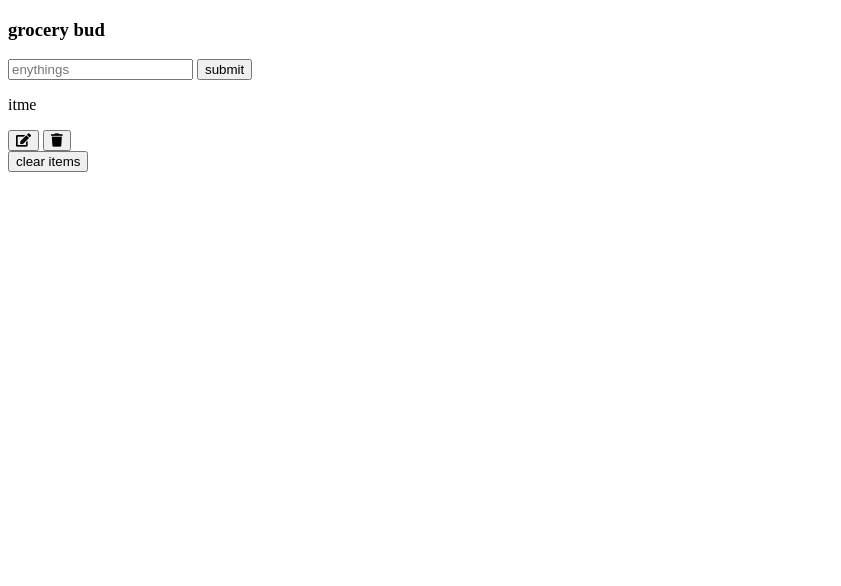
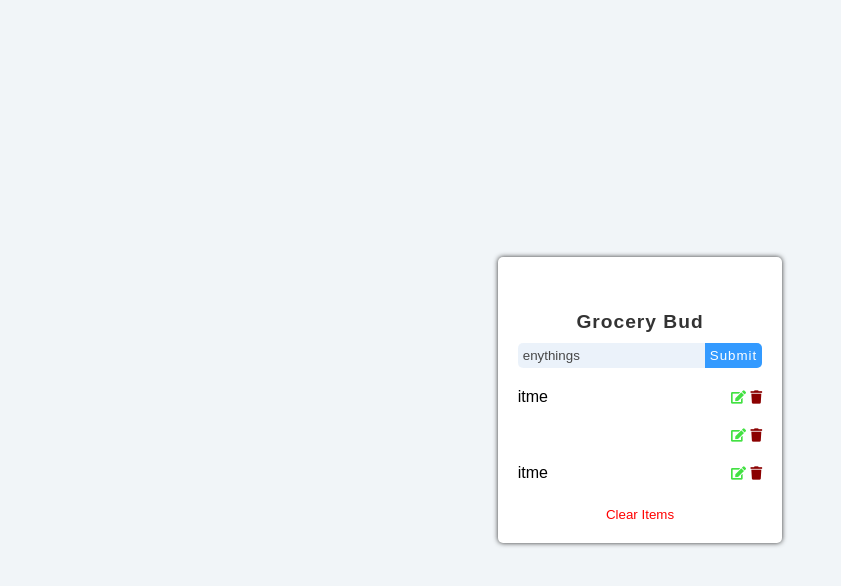
Before and after one commit to farruxavganov/todo-list, a plain HTML site: page index.html in a window 1280 px wide. Shown: the whole page, without its empty margins (0-841 px from the left). Drawn offline with Linux system fonts and the light colour scheme.

Commit message:
finished html css

```diff
--- a/index.html
+++ b/index.html
@@ -16,7 +16,7 @@
     <section class="section-center">
       <!-- form -->
       <form class="grocery-form">
-        <p class="alert"></p>
+        <p class="alert">.</p>
         <h3>grocery bud</h3>
         <div class="form-control">
           <input type="text" id="grocery" placeholder="enythings" />
@@ -37,6 +37,28 @@
                     </button>
                   </div>
               </article>
+              <article class="item">
+                  <p class="item__title"></p>
+                  <div class="item__btns">
+                    <button type="button" class="item__btn item__btn--edit">
+                        <i class="fas fa-edit"></i>
+                    </button>
+                    <button type="button" class="item__btn item__btn--trash">
+                        <i class="fas fa-trash"></i>
+                    </button>
+                  </div>
+              </article>
+              <article class="item">
+                  <p class="item__title">itme</p>
+                  <div class="item__btns">
+                    <button type="button" class="item__btn item__btn--edit">
+                        <i class="fas fa-edit"></i>
+                    </button>
+                    <button type="button" class="item__btn item__btn--trash">
+                        <i class="fas fa-trash"></i>
+                    </button>
+                  </div>
+              </article>
           </div>
         <button class="clear-btn">clear items</button>
       </div>
--- a/styles.css
+++ b/styles.css
@@ -0,0 +1,133 @@
+html {
+    box-sizing: border-box;
+}
+
+*,
+*::before,
+*::after {
+    margin: 0;
+    padding: 0;
+    box-sizing: inherit;
+}
+
+body {
+    font-family: sans-serif;
+    display: flex;
+    justify-content: center;
+    align-items: center;
+    width: 100%;
+    min-height: 100vh;
+    background-color: #f1f5f8;
+}
+
+.section-center{
+    padding: 20px;
+    background-color: #fff;
+    border-radius: 5px;
+    box-shadow: 0 0 5px 0px #333;
+}
+.grocery-form {
+    width: 100%;
+}
+.alert {
+    width: 100%;
+    margin: 10px 0;
+    margin-top: 0;
+    text-align: center;
+    padding: 3px;
+    border-radius: 5px;
+    letter-spacing: 1px;
+    visibility: hidden;
+    opacity: 0;
+}
+.alert.alert-valid {
+    visibility: visible;
+    opacity: 1;
+    background: #b7e2b7;
+}
+.alert.alert-invalid {
+    visibility: visible;
+    opacity: 1;
+    background: #eb3a3a59;
+}
+.grocery-form h3 {
+    width: 100%;
+    margin-bottom: 10px;
+    text-transform: capitalize;
+    text-align: center;
+    letter-spacing: 1px;
+    font-size: 1.2rem;
+    color: #333;
+}
+.form-control {
+    width: 100%;
+    display: flex;
+    background-color: #6da4d926;
+    opacity: .9;
+    border-radius: 5px;
+}
+#grocery {
+    padding: 5px;
+    background-color: transparent;
+    border: 0;
+    outline: 0;
+}
+
+#grocery:focus {
+    border: 2px solid deepskyblue;
+    border-radius: 5px;
+}
+#grocery::placeholder {
+    color: #333;
+}
+
+.submit-btn {
+    padding: 5px;
+    border: 0;
+    outline: 0;
+    border-top-right-radius: 5px;
+    border-bottom-right-radius: 5px;
+    background-color: dodgerblue;
+    color: #fff;
+    text-transform: capitalize;
+    letter-spacing: 1px;
+    cursor: pointer;
+}
+.grocery-container {
+    width: 100%;
+    margin-top: 10px;
+}
+.grocery-list {
+    width: 100%;
+    height: auto;
+}
+.item {
+    display: flex;
+    justify-content: space-between;
+    align-items: center;
+    width: 100%;
+    padding: 10px 0;
+}
+.item__btn {
+    border: 0;
+    outline: 0;
+    cursor: pointer;
+    background-color: transparent;
+}
+.item__btn--edit {
+    color: #43e143;
+}
+.item__btn--trash {
+    color: darkred;
+}
+.clear-btn {
+    outline: 0;
+    border: 0;
+    background-color: transparent;
+    text-transform: capitalize;
+    text-align: center;
+    color: red;
+    width: 100%;
+    margin-top: 15px;
+    cursor: pointer;
+}
```
